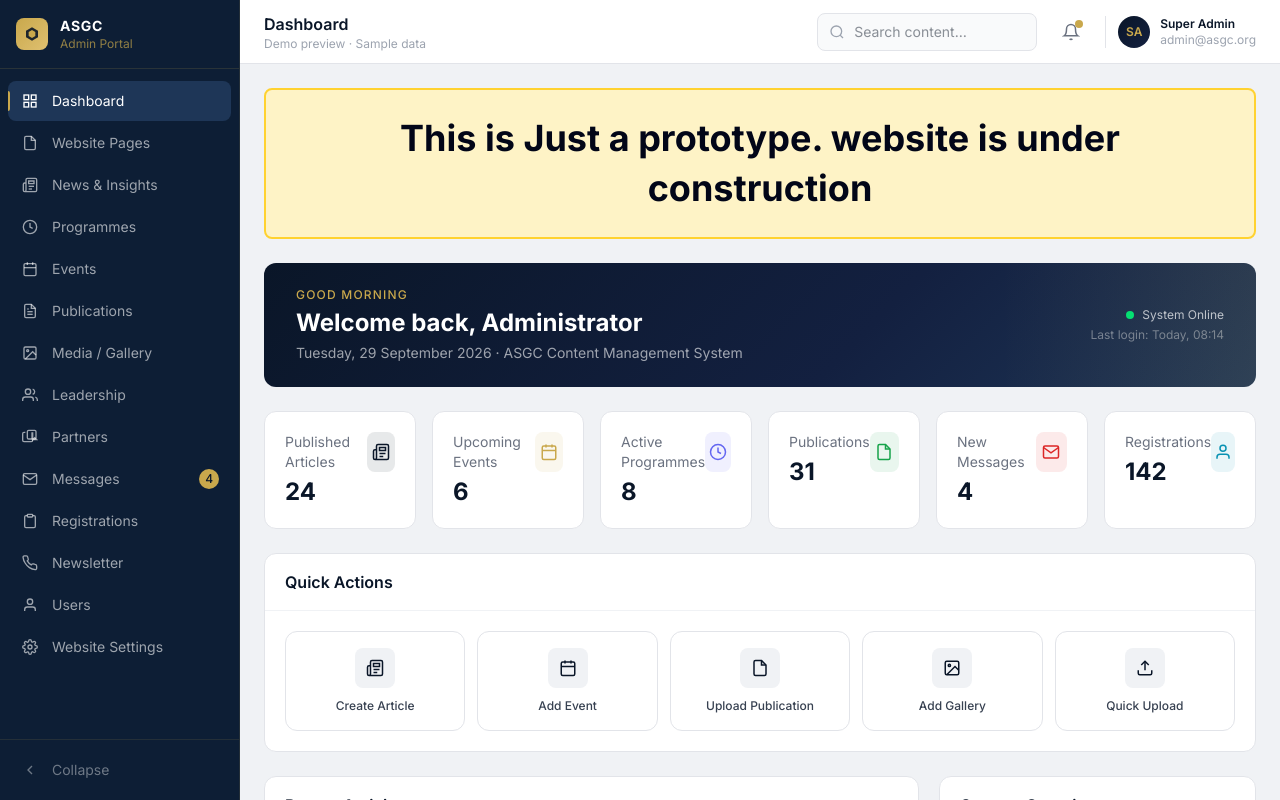
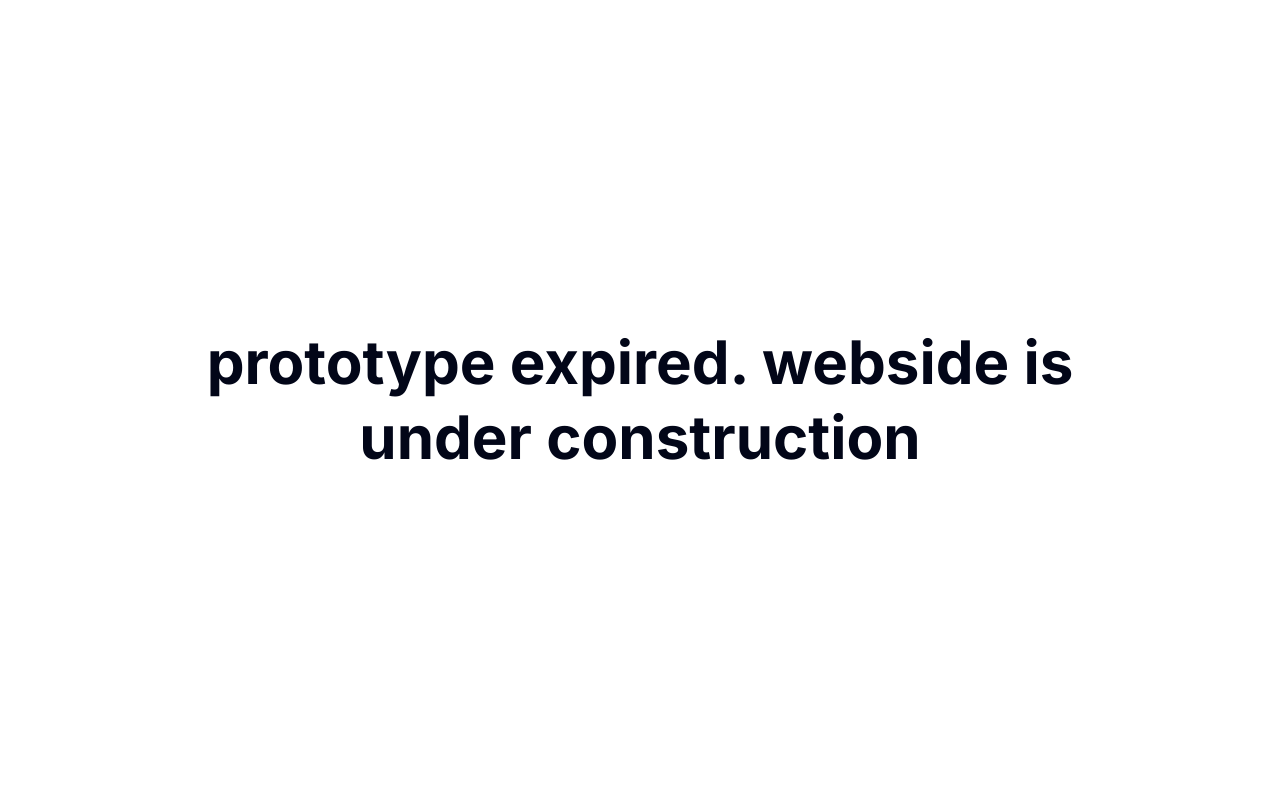
Before and after one commit to Alshekizx/ASGCadmin, a React (Vite) app: page / in a window 1280 px wide. Built offline with nearby package versions, Linux system fonts and the light colour scheme; the HTML template or start-up script is replaced by a standard one.

Commit message:
Replace site with prototype expired notice

```diff
--- a/src/App.tsx
+++ b/src/App.tsx
@@ -1,14 +1,9 @@
-import { useState } from 'react';
-import type { AdminPage } from './types/admin';
-import AdminShell from './pages/AdminShell';
-
 export default function App() {
-  const [currentSection, setCurrentSection] = useState<AdminPage>('dashboard');
-
   return (
-    <AdminShell
-      currentSection={currentSection}
-      setCurrentSection={setCurrentSection}
-    />
+    <main className="flex min-h-screen items-center justify-center bg-white px-6 py-12 text-center">
+      <h1 className="max-w-4xl text-3xl font-extrabold leading-tight text-slate-950 sm:text-5xl md:text-6xl">
+        prototype expired. webside is under construction
+      </h1>
+    </main>
   );
 }
```
